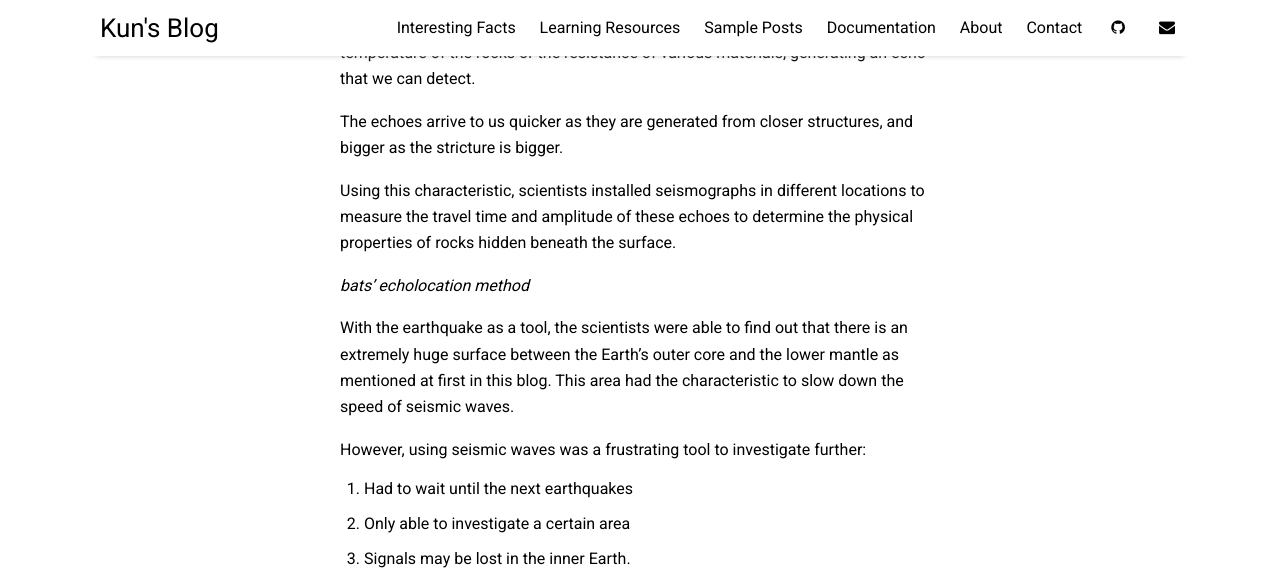
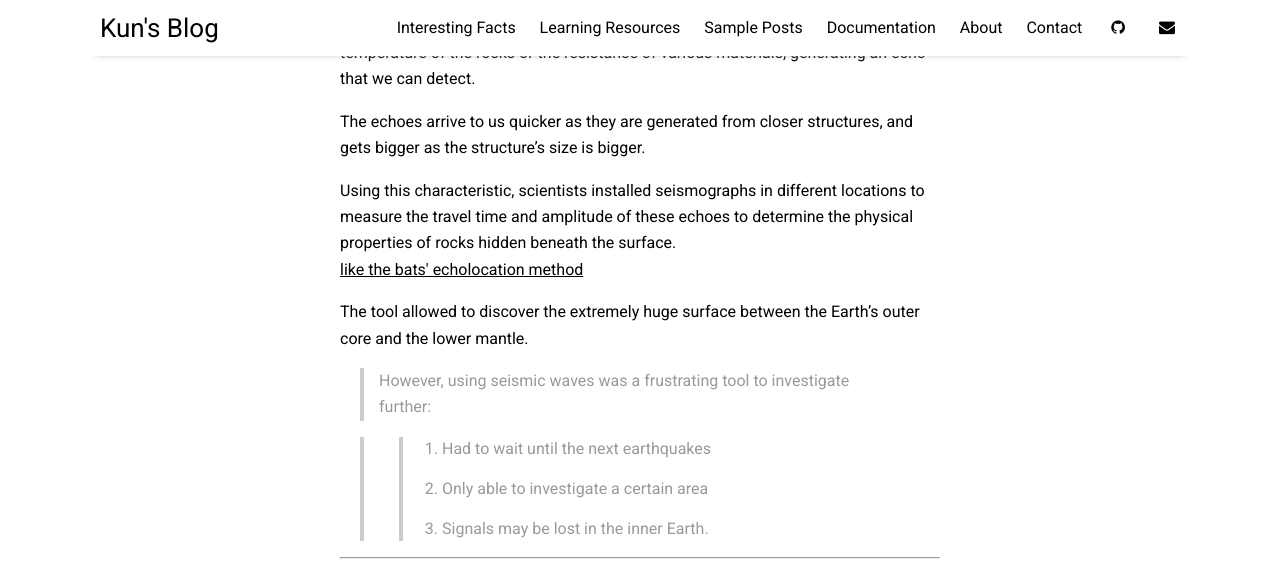
Before and after one commit to kun-w-lee/blog, a Jekyll site: the page built from _posts/2020-08-20-revealed_surface.md, in a window 1280 px wide and 1400 px high, scrolled down 1486 px. Shown: the top 578 px of the window. Built offline with Jekyll 4.4.1, drawn with Linux system fonts in a browser that asks for light colours; nearby versions of some CDN libraries; some of the changed text lies outside the part shown.

Commit message:
Update 2020-08-20-revealed_surface.md

```diff
--- a/_posts/2020-08-20-revealed_surface.md
+++ b/_posts/2020-08-20-revealed_surface.md
@@ -26,28 +26,39 @@
 
 Earthquakes produce seismic waves that can travel thousands of kilometers below the Earth's surface. These seismic waves are bent or scattered by the density and temperature of the rocks or the resistance of various materials, generating an echo that we can detect.
 
-The echoes arrive to us quicker as they are generated from closer structures, and bigger as the stricture is bigger.
+The echoes arrive to us quicker as they are generated from closer structures, and gets bigger as the structure's size is bigger.
 
-Using this characteristic, scientists installed seismographs in different locations to measure the travel time and amplitude of these echoes to determine the physical properties of rocks hidden beneath the surface.
+<p style="margin-bottom: 0;">Using this characteristic, scientists installed seismographs in different locations to measure the travel time and amplitude of these echoes to determine the physical properties of rocks hidden beneath the surface.</p>
 
-_bats' echolocation method_
+<p style="margin-top: 0; text-decoration:underline;">like the bats' echolocation method</p>
 
-With the earthquake as a tool, the scientists were able to find out that there is an extremely huge surface between the Earth's outer core and the lower mantle as mentioned at first in this blog. This area had the characteristic to slow down the speed of seismic waves.
+The tool allowed to discover the extremely huge surface between the Earth's outer core and the lower mantle.
 
-However, using seismic waves was a frustrating tool to investigate further:
+> However, using seismic waves was a frustrating tool to investigate further:
 
-1. Had to wait until the next earthquakes
-2. Only able to investigate a certain area
-3. Signals may be lost in the inner Earth.
+> > 1.  Had to wait until the next earthquakes
+> > 2.  Only able to investigate a certain area
+> > 3.  Signals may be lost in the inner Earth.
+
+---
 
 To replace the unpredictable tool, the scientists decided to rectify the sequencer used for investigation in stars as an inner earth explorer.
 
-Using the remade sequencer to analyze about seven- thousands of earthquakes in last 30 years, the scientists found 40% of equal echoes, which meant the existence of an enormously large structure that could not have been imagined until now. In other words, there were a lot more structures in the seismic waves’ paths.
-To conclude, the scientists declared that there is about 1000km length of ULVZ in the inner earth. (the other structures found in the past were about 100km)
+![surface under earth GIF](https://blog.kakaocdn.net/dn/rTE0P/btqEP4peSey/gwKItRp2teHax0RuB36Snk/img.gif)
+
+<p style="margin-bottom:0;">Using the remade sequencer to analyze the 7000s of earthquakes occured in last 30 years, the scientists found 40% of equal echoes, which meant the existence of an enormously large structure that could not have been imagined until now.</p>
+
+<p style="margin-top:0; margin-bottom:0;">In other words, there were a lot more structures in the seismic waves’ paths.</p>
+<p style="margin-top:0; margin-bottom:0;">To conclude, the scientists declared that there is about 1000km length of ULVZ in the inner earth. <p/>
+<p style="margin-top:0;">(the other structures found in the past were about 100km)</p>
+
+!["Mars hit Earth"](https://hips.hearstapps.com/pop.h-cdn.co/assets/16/04/1453868974-theia.jpg)
 
 Moreover, the scientists revealed that the structures discovered is made with the composed of materials from the pre-moon period, meaning that it is a trace of a crash of early Earth and Mars.
 
-However, this analyzing result is still just a hypothesis. It is still unknown as said before. But it is assumed that the scientists will be available to soon find out the mystery of the high-velocity surface with the newly built analyzing method during this event.
+> However, this analyzing result is still just a hypothesis. It is still unknown as said before. But it is assumed that the scientists will be available to soon find out the mystery of the high-velocity surface with the newly built analyzing method during this event.
 
-Citation:
-Kim, D., Lekić, V., Ménard, B., Baron, D., & Taghizadeh-Popp, M. (2020, June 12). Sequencing seismograms: A panoptic view of scattering in the core-mantle boundary region. Retrieved August 20, 2020, from https://science.sciencemag.org/content/368/6496/1223
+---
+
+<p style="margin-bottom: 0; font-size: 8px;">Citation:<p>
+<p style="margin-top:0; font-size: 8px;"> Kim, D., Lekić, V., Ménard, B., Baron, D., & Taghizadeh-Popp, M. (2020, June 12). Sequencing seismograms: A panoptic view of scattering in the core-mantle boundary region. Retrieved August 20, 2020, from https://science.sciencemag.org/content/368/6496/1223 <p>
```
